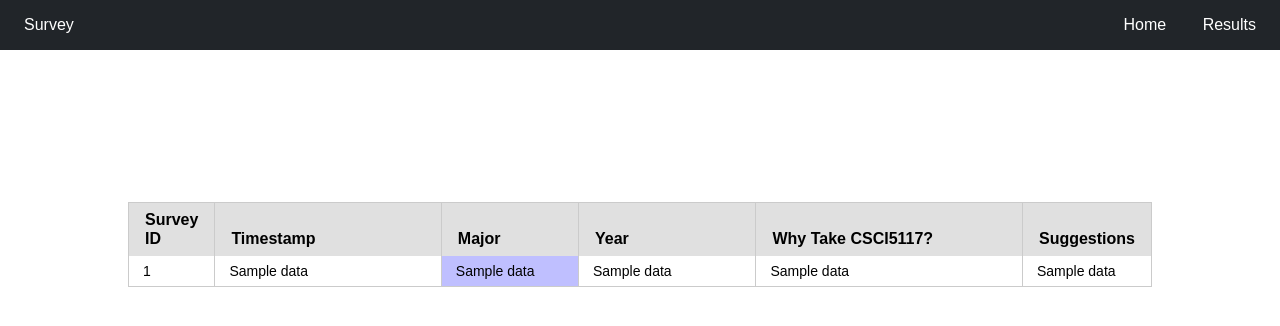
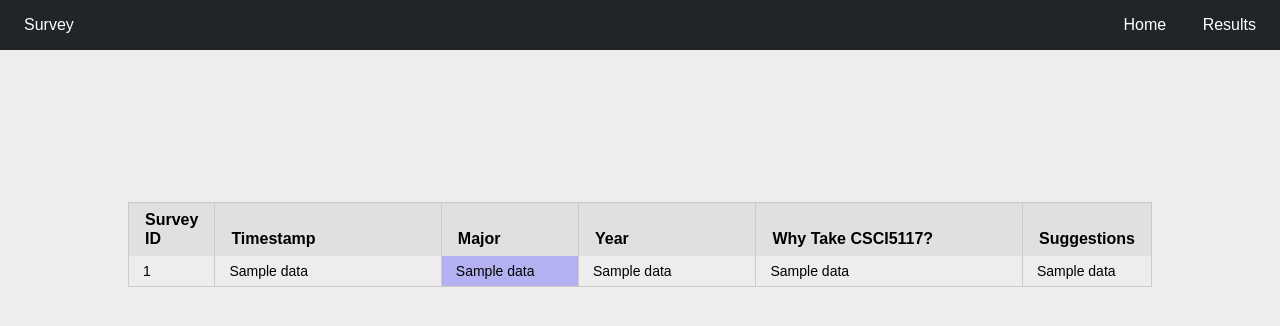
Before and after one commit to WileyBui/CSCI5117-Survey, a Flask app: template templates/admin_summary.html in a window 1280 px wide. Shown: the top 326 px of the page. Run offline with Flask 2, Linux system fonts and the light colour scheme; the template is opened without the code that fills it: most values are stand-ins (such as "Sample title", 1, 10 or a date in 2020); some libraries are stand-ins or nearby versions.

```diff
--- a/templates/admin_summary.html
+++ b/templates/admin_summary.html
@@ -7,7 +7,7 @@
   crossorigin="anonymous" />
 <style>
   body {
-    background: white !important
+    background: #eeecec !important
   }
 </style>
 {% endblock %}
```
